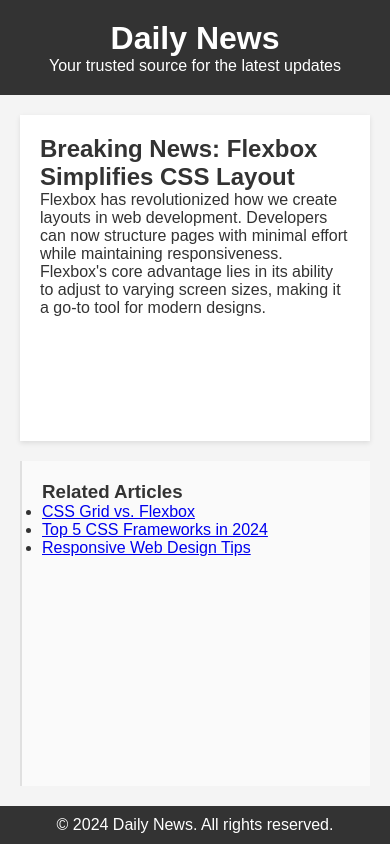
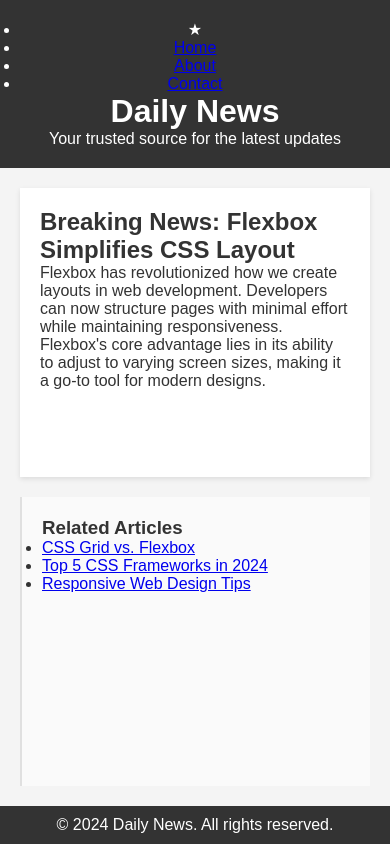
Before and after one commit to Thelma-dot/alx_html_css, a plain HTML site: page css_basic/index.html in a window 390 px wide. Drawn offline with Linux system fonts and the light colour scheme.

Commit message:
Update index.html
<!DOCTYPE html>
<html lang="en">
<head>
  <meta charset="UTF-8">
  <meta name="viewport" content="width=device-width, initial-scale=1.0">
  <title>Daily News</title>
  <link rel="stylesheet" href="styles.css">
</head>
<body class="works_on_smartphone">

  <header>
    <ul>
        <li class="logo">&#9733;</li>
        <li><a href="#">Home</a></li>
        <li><a href="#">About</a></li>
        <li><a href="#">Contact</a></li>
      </ul>
    <h1>Daily News</h1>
    <p>Your trusted source for the latest updates</p>
  </header>
  <main>
    <article>
      <h2>Breaking News: Flexbox Simplifies CSS Layout</h2>
      <p>
        Flexbox has revolutionized how we create layouts in web development.
        Developers can now structure pages with minimal effort while maintaining responsiveness.
      </p>
      <p>
        Flexbox's core advantage lies in its ability to adjust to varying screen sizes, making it a go-to tool for modern designs.
      </p>
    </article>
    <aside>
      <h3>Related Articles</h3>
      <ul>
        <li><a href="#">CSS Grid vs. Flexbox</a></li>
        <li><a href="#">Top 5 CSS Frameworks in 2024</a></li>
        <li><a href="#">Responsive Web Design Tips</a></li>
      </ul>
    </aside>
  </main>
  <footer>
    <p>&copy; 2024 Daily News. All rights reserved.</p>
  </footer>
</body>
</html>

```diff
--- a/css_basic/index.html
+++ b/css_basic/index.html
@@ -9,6 +9,12 @@
 <body class="works_on_smartphone">
 
   <header>
+    <ul>
+        <li class="logo">&#9733;</li>
+        <li><a href="#">Home</a></li>
+        <li><a href="#">About</a></li>
+        <li><a href="#">Contact</a></li>
+      </ul>
     <h1>Daily News</h1>
     <p>Your trusted source for the latest updates</p>
   </header>
@@ -35,5 +41,5 @@
   <footer>
     <p>&copy; 2024 Daily News. All rights reserved.</p>
   </footer>
-</>
+</body>
 </html>
```
